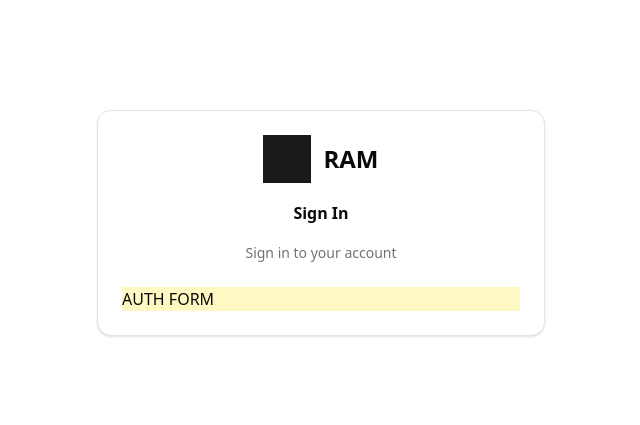
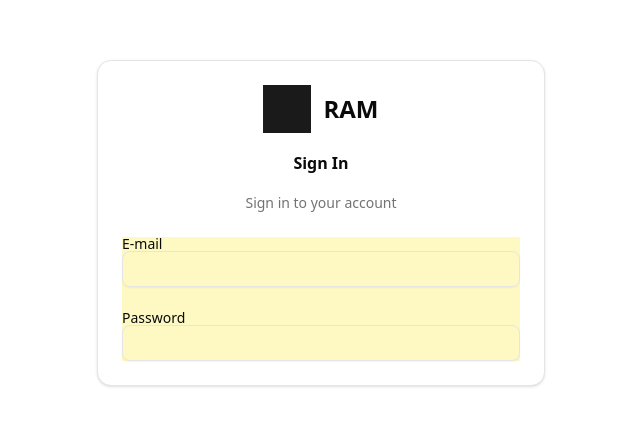
Before and after one commit to MarioLuigie/RAM_store, a Next.js app: page /sign-in in a window 1280 px wide. Shown: the part 177-602 px from the top of the page, without its empty margins (319-959 px from the left). Built offline with nearby package versions, Linux system fonts and the light colour scheme; no server answers.

Commit message:
Fix: Fix hydration error from SignInPage.tsx - anchor inside anchor

```diff
--- a/src/components/forms/AuthForm.tsx
+++ b/src/components/forms/AuthForm.tsx
@@ -1,10 +1,40 @@
 'use client'
+// lib
+import { SIGNIN_DEFAULT_VALUES } from '@/lib/constants'
+// components
+import { Input } from '@/components/ui/input'
+import { Label } from '@/components/ui/label'
 
 export default function AuthForm() {
+	return (
+		<form className="bg-yellow-100">
+			<div className="space-y-6">
+				{/* EMAIL INPUT */}
+				<div>
+					<Label htmlFor="email">E-mail</Label>
+					<Input
+						id="email"
+						name="email"
+						type="email"
+						required
+						autoComplete="email"
+						defaultValue={SIGNIN_DEFAULT_VALUES.email}
+					/>
+				</div>
 
-  return (
-    <div className="bg-yellow-100">
-      AUTH FORM
-    </div>
-  )
+				{/* PASSWORD INPUT */}
+				<div>
+					<Label htmlFor="password">Password</Label>
+					<Input
+						id="password"
+						name="password"
+						type="password"
+						required
+						autoComplete="password"
+						defaultValue={SIGNIN_DEFAULT_VALUES.password}
+					/>
+				</div>
+			</div>
+		</form>
+	)
 }
--- a/src/components/pages/SignInPage.tsx
+++ b/src/components/pages/SignInPage.tsx
@@ -1,7 +1,3 @@
-// modules
-import Link from 'next/link'
-// lib
-import { ROUTES } from '@/lib/constants/paths'
 // components
 import {
 	Card,
@@ -19,9 +15,9 @@ export default function SignInPage() {
 		<div className="w-full max-w-md mx-auto">
 			<Card>
 				<CardHeader className="space-y-4">
-					<Link href={ROUTES.HOME} className="flex-center">
+					<div className="flex-center">
 						<Logo />
-					</Link>
+					</div>
 					<CardTitle className="text-center">Sign In</CardTitle>
 					<CardDescription className="text-center">
 						Sign in to your account
--- a/src/lib/constants/index.ts
+++ b/src/lib/constants/index.ts
@@ -19,3 +19,9 @@ export const MENU_ITEMS = [
 
 // PRODUCTS
 export const LATEST_PRODUCTS_LIMIT = Number(process.env.LATEST_PRODUCTS_LIMIT) || 4
+
+// DEFAULT VALUES FOR SIGNIN FORM
+export const SIGNIN_DEFAULT_VALUES = {
+	email: '',
+	password: '',
+}
```
